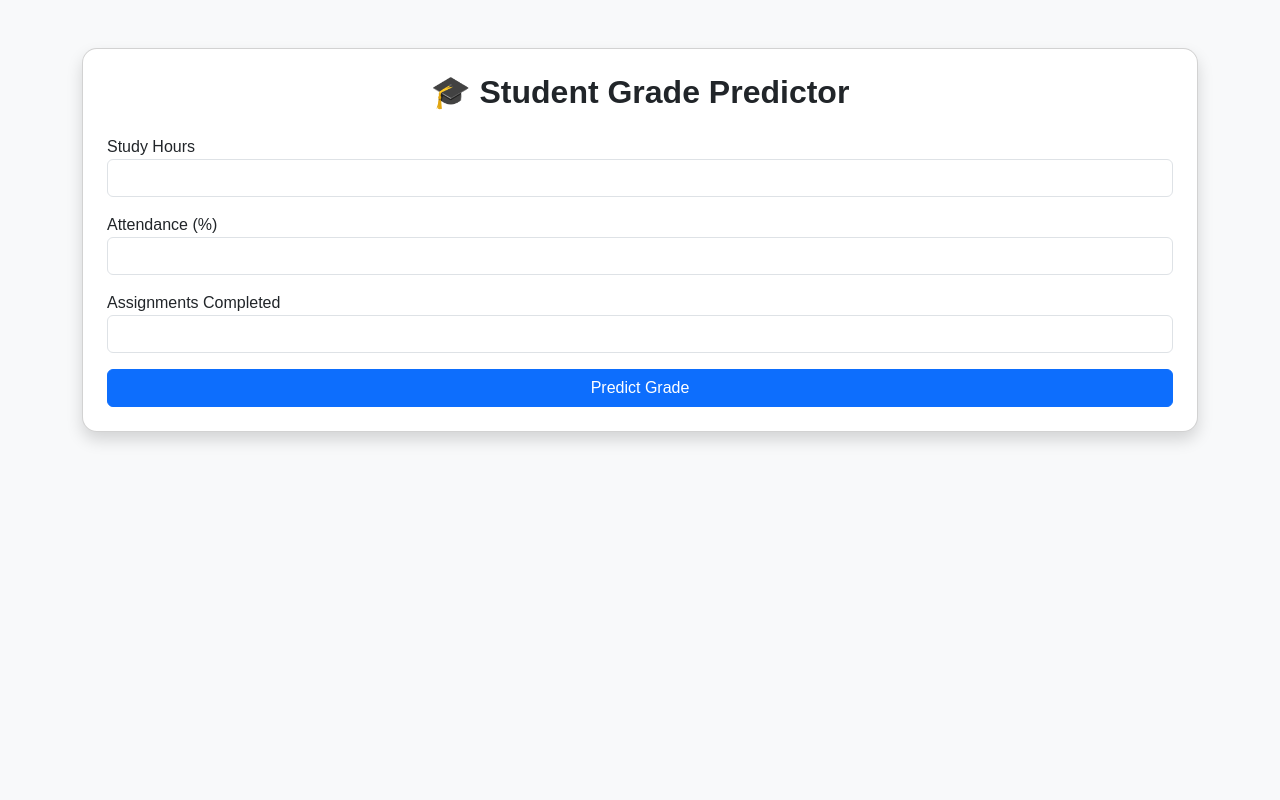
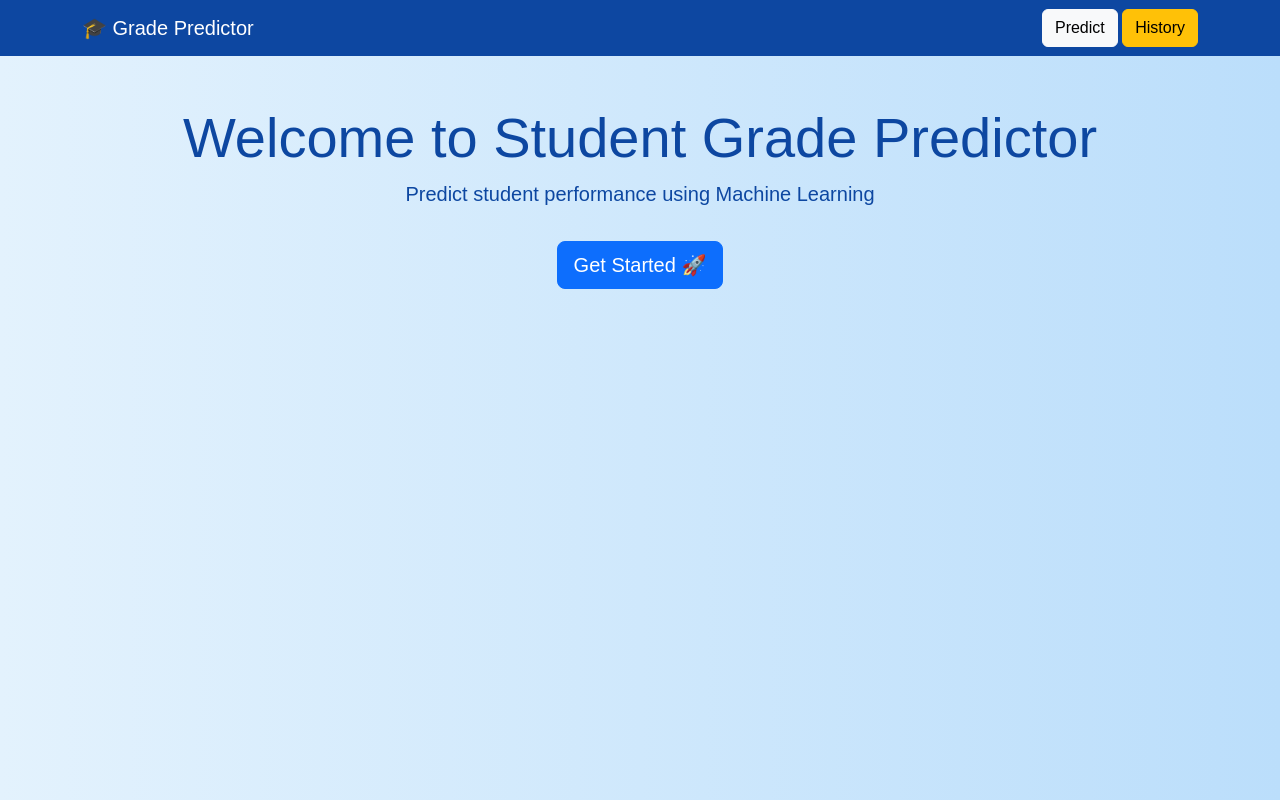
Before and after one commit to keerthana-nagireddy/Student-Grade-Predictor, a Flask app: page / in a window 1280 px wide. Run offline with Flask 3, Linux system fonts and the light colour scheme; parts of the project's set-up code (start-up, migrations or seed data) failed here and were passed over.

Commit message:
Enchanced UI

```diff
--- a/app.py
+++ b/app.py
@@ -3,26 +3,46 @@ import pickle
 
 app = Flask(__name__)
 
-# Load trained model
+# Load model
 model = pickle.load(open('model.pkl', 'rb'))
+
+# Store history
+history = []
 
 # Home page
 @app.route('/')
 def home():
     return render_template('index.html')
 
-# Prediction route
+# Prediction page
+@app.route('/predict_page')
+def predict_page():
+    return render_template('predict.html')
+
+# Predict
 @app.route('/predict', methods=['POST'])
 def predict():
     study_hours = float(request.form['study_hours'])
     attendance = float(request.form['attendance'])
     assignments = float(request.form['assignments'])
 
-    # Make prediction
     result = model.predict([[study_hours, attendance, assignments]])
+
+    # Save history
+    history.append({
+        "study_hours": study_hours,
+        "attendance": attendance,
+        "assignments": assignments,
+        "grade": result[0]
+    })
 
     return render_template('result.html', prediction=result[0])
 
-# Run app
+# History page
+@app.route('/history')
+def history_page():
+    return render_template('history.html', history=history)
+
+
 if __name__ == "__main__":
     app.run(debug=True)
--- a/static/css/style.css
+++ b/static/css/style.css
@@ -1,11 +1,75 @@
 body {
-    font-family: Arial, sans-serif;
+    margin: 0;
+    font-family: 'Poppins', sans-serif;
+    background: linear-gradient(to right, #e3f2fd, #bbdefb);
+    height: 100vh;
+    color: #0d47a1;
 }
 
-.card {
-    border-radius: 15px;
+/* Hero Section */
+.hero {
+    height: 90vh;
 }
 
-h2 {
+/* Title */
+.main-title {
+    font-size: 3.5rem;
+    font-weight: 700;
+    color: #0d47a1;
+}
+
+/* Subtitle */
+.subtitle {
+    font-size: 1.2rem;
+    color: #1565c0;
+}
+
+/* Button */
+.btn-glow {
+    background: #2196f3;
+    color: white;
+    padding: 12px 30px;
+    border-radius: 30px;
+    font-size: 1.2rem;
+    transition: 0.3s;
+}
+
+.btn-glow:hover {
+    background: #1976d2;
+    transform: scale(1.05);
+}
+
+/* Navbar */
+.navbar {
+    background-color: #0d47a1 !important;
+}
+/* Glass Card */
+.glass-card {
+    width: 500px;
+    background: rgba(255, 255, 255, 0.2);
+    border-radius: 20px;
+    backdrop-filter: blur(15px);
+    box-shadow: 0 8px 32px rgba(0, 0, 0, 0.2);
+}
+
+/* Inputs */
+.custom-input {
+    border-radius: 10px;
+    padding: 12px;
+    border: none;
+}
+
+/* Gradient Button */
+.btn-gradient {
+    background: linear-gradient(45deg, #2196f3, #21cbf3);
+    color: white;
+    border-radius: 10px;
+    padding: 12px;
     font-weight: bold;
+    transition: 0.3s;
 }
+
+.btn-gradient:hover {
+    transform: scale(1.05);
+    box-shadow: 0px 0px 15px rgba(33, 150, 243, 0.6);
+}
--- a/static/js/script.js
+++ b/static/js/script.js
@@ -1,8 +1,36 @@
-$(document).ready(function() {
+<!DOCTYPE html>
+<html>
+<head>
+    <title>Home</title>
 
-    // Alert when form is submitted
-    $("form").submit(function() {
-        alert("Predicting grade... 🚀");
-    });
+    <link href="https://cdn.jsdelivr.net/npm/bootstrap@5.3.0/dist/css/bootstrap.min.css" rel="stylesheet">
 
-});
+    <!-- Google Font -->
+    <link href="https://fonts.googleapis.com/css2?family=Poppins:wght@300;500;700&display=swap" rel="stylesheet">
+
+    <link rel="stylesheet" href="{{ url_for('static', filename='css/style.css') }}">
+</head>
+
+<body>
+
+<!-- Navbar -->
+<nav class="navbar navbar-dark bg-transparent px-4">
+    <span class="navbar-brand fw-bold">🎓 Grade Predictor</span>
+    <div>
+        <a href="/predict_page" class="btn btn-light me-2">Predict</a>
+        <a href="/history" class="btn btn-warning">History</a>
+    </div>
+</nav>
+
+<!-- Hero Section -->
+<div class="hero d-flex flex-column justify-content-center align-items-center text-center">
+
+    <h1 class="main-title">Student Grade Predictor</h1>
+    <p class="subtitle">Smart predictions powered by Machine Learning</p>
+
+    <a href="/predict_page" class="btn btn-glow mt-4">Get Started 🚀</a>
+
+</div>
+
+</body>
+</html>
--- a/templates/index.html
+++ b/templates/index.html
@@ -1,50 +1,29 @@
 <!DOCTYPE html>
 <html>
 <head>
-    <title>Student Grade Predictor</title>
-
-    <!-- Bootstrap CSS -->
+    <title>Home</title>
     <link href="https://cdn.jsdelivr.net/npm/bootstrap@5.3.0/dist/css/bootstrap.min.css" rel="stylesheet">
-
-    <!-- Custom CSS -->
     <link rel="stylesheet" href="{{ url_for('static', filename='css/style.css') }}">
 </head>
 
-<body class="bg-light">
+<body class="hero">
 
-<div class="container mt-5">
-    <div class="card shadow p-4">
-        <h2 class="text-center mb-4">🎓 Student Grade Predictor</h2>
+<nav class="navbar navbar-dark bg-dark">
+    <div class="container">
+        <a class="navbar-brand" href="/">🎓 Grade Predictor</a>
+        <div>
+            <a href="/predict_page" class="btn btn-light">Predict</a>
+            <a href="/history" class="btn btn-warning">History</a>
+        </div>
+    </div>
+</nav>
 
-        <form action="/predict" method="post">
+<div class="container text-center mt-5">
+    <h1 class="display-4">Welcome to Student Grade Predictor</h1>
+    <p class="lead">Predict student performance using Machine Learning</p>
 
-            <div class="mb-3">
-                <label>Study Hours</label>
-                <input type="number" class="form-control" name="study_hours" required>
-            </div>
-
-            <div class="mb-3">
-                <label>Attendance (%)</label>
-                <input type="number" class="form-control" name="attendance" required>
-            </div>
-
-            <div class="mb-3">
-                <label>Assignments Completed</label>
-                <input type="number" class="form-control" name="assignments" required>
-            </div>
-
-            <button type="submit" class="btn btn-primary w-100">
-                Predict Grade
-            </button>
-
-        </form>
-    </div>
+    <a href="/predict_page" class="btn btn-primary btn-lg mt-3">Get Started 🚀</a>
 </div>
-<!-- jQuery -->
-<script src="https://code.jquery.com/jquery-3.6.0.min.js"></script>
-
-<!-- Custom JS -->
-<script src="{{ url_for('static', filename='js/script.js') }}"></script>
 
 </body>
 </html>
```
Also changed, not shown: templates/history.html (added, +41 -0 lines), templates/predict.html (added, +41 -0 lines), templates/result.html (+10 -8 lines).
